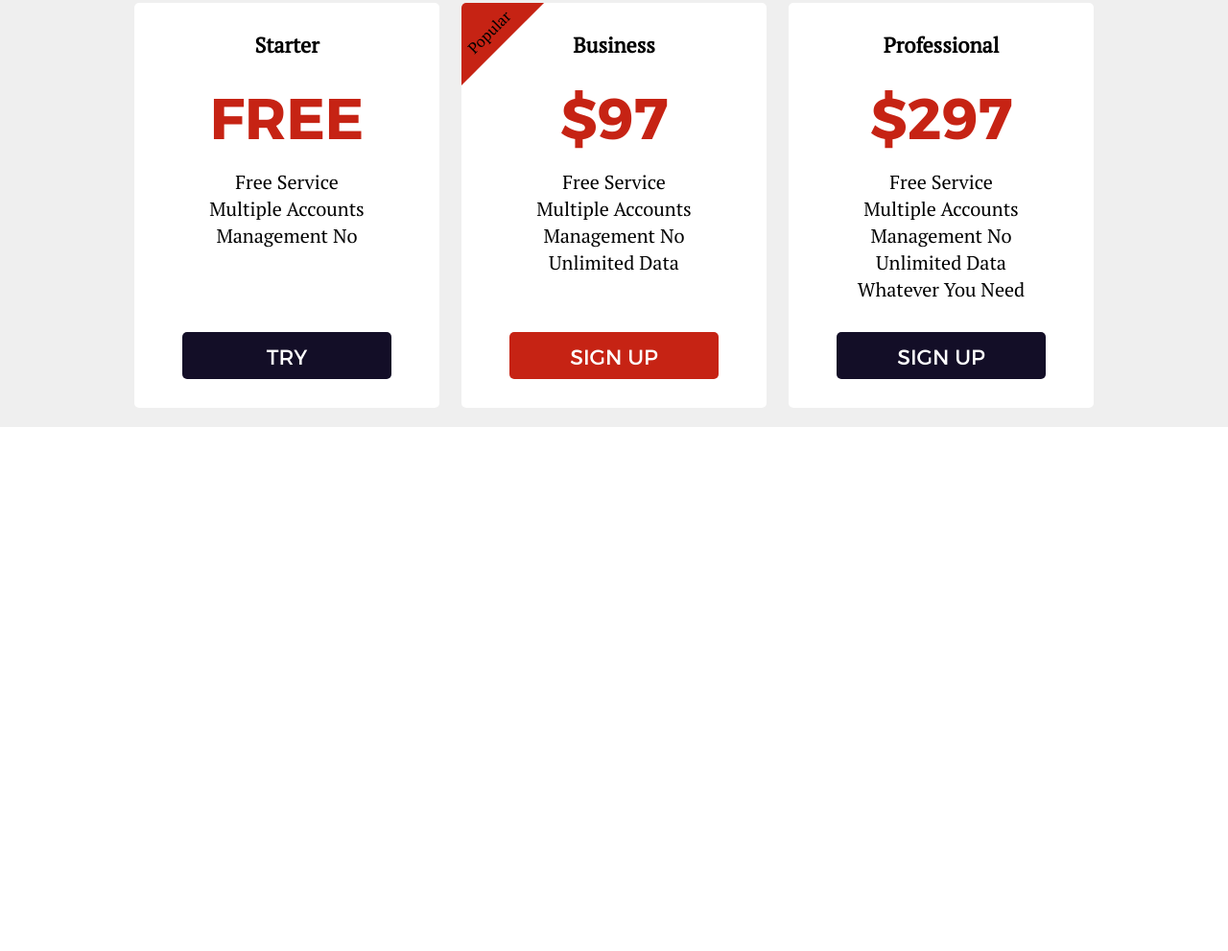
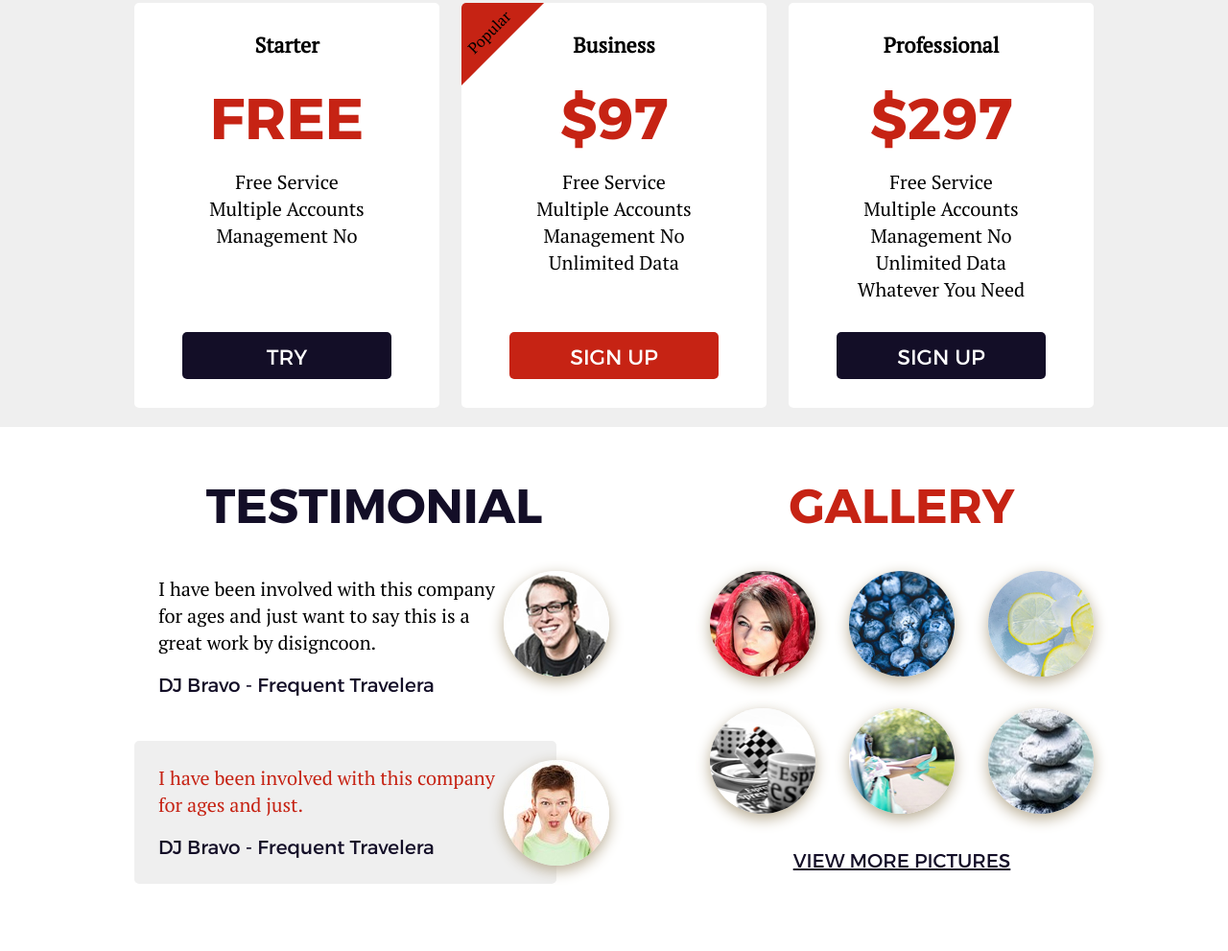
Before and after one commit to roman-stepanov/automotive, a website: page index.html in a window 1280 px wide. Shown: the part 1445-2436 px from the top of the page at 96% size. Before the commit the page ends 1890 px from the top, so only its background shows below. Drawn offline with nearby package versions, Linux system fonts and the light colour scheme; files that its build step writes are made by us from their sources.

Commit message:
Сделал разделы testimonial и gallery

```diff
--- a/index.html
+++ b/index.html
@@ -82,8 +82,6 @@
                 <li>Free Service</li>
                 <li>Multiple Accounts</li>
                 <li>Management No</li>
-                <!-- <li>--</li>
-                <li>--</li> -->
               </ul>
               <a class="btn  btn--blue  pricing__btn" href="#">Try</a>
             </article>
@@ -95,7 +93,6 @@
                 <li>Multiple Accounts</li>
                 <li>Management No</li>
                 <li>Unlimited Data</li>
-                <!-- <li>--</li> -->
               </ul>
               <a class="btn  btn--red  pricing__btn" href="#">Sign Up</a>
             </article>
@@ -114,6 +111,53 @@
           </div>
         </div>
       </section>
+      <div class="reviews-and-gallery">
+        <div class="reviews-and-gallery__container">
+          <section class="testimonial">
+            <h2 class="testimonial__title">Testimonial</h2>
+            <div class="testimonial__list">
+              <div class="testimonial__item">
+                <p class="testimonial__text">
+                  I have been involved with this company for ages and just want to say this is a great work by disigncoon.
+                </p>
+                <b class="testimonial__author">DJ Bravo - Frequent Travelera</b>
+                <img class="testimonial__author-img" src="./img/testimonial1.jpg" width="110" height="110" alt="">
+              </div>
+              <div class="testimonial__item  testimonial__item--gray">
+                <p class="testimonial__text  testimonial__text--red">
+                  I have been involved with this company for ages and just.
+                </p>
+                <b class="testimonial__author">DJ Bravo - Frequent Travelera</b>
+                <img class="testimonial__author-img" src="./img/testimonial2.jpg" width="110" height="110" alt="">
+              </div>
+            </div>
+          </section>
+          <section class="gallery">
+            <h2 class="gallery__title">Gallery</h2>
+            <div class="gallery__previews">
+              <a class="gallery__preview-link" href="#">
+                <img class="gallery__preview-img" src="./img/gallery-preview1.jpg" width="110" height="110" alt="">
+              </a>
+              <a class="gallery__preview-link" href="#">
+                <img class="gallery__preview-img" src="./img/gallery-preview2.jpg" width="110" height="110" alt="">
+              </a>
+              <a class="gallery__preview-link" href="#">
+                <img class="gallery__preview-img" src="./img/gallery-preview3.jpg" width="110" height="110" alt="">
+              </a>
+              <a class="gallery__preview-link" href="#">
+                <img class="gallery__preview-img" src="./img/gallery-preview4.jpg" width="110" height="110" alt="">
+              </a>
+              <a class="gallery__preview-link" href="#">
+                <img class="gallery__preview-img" src="./img/gallery-preview5.jpg" width="110" height="110" alt="">
+              </a>
+              <a class="gallery__preview-link" href="#">
+                <img class="gallery__preview-img" src="./img/gallery-preview6.jpg" width="110" height="110" alt="">
+              </a>
+            </div>
+            <a class="gallery__link" href="#">View more pictures</a>
+          </section>
+        </div>
+      </div>
     </main>
   </body>
 </html>
--- /dev/null
+++ b/less/blocks/gallery.less
@@ -0,0 +1,47 @@
+.gallery {
+  width: 400px;
+}
+
+.gallery__title {
+  color: @clr_red;
+  font-family: @fnt_Montserrat;
+  font-size: 50px;
+  font-weight: 700;
+  line-height: 80px;
+  text-align: center;
+  text-transform: uppercase;
+  margin: 0;
+  padding: 0;
+}
+
+.gallery__previews {
+  display: flex;
+  flex-wrap: wrap;
+  justify-content: space-between;
+  margin: 0px;
+  padding: 30px 0px 0px 0px;
+}
+
+.gallery__preview-link {
+  margin: 0px 0px 30px 0px;
+}
+
+.gallery__preview-img {
+  margin: 0;
+  padding: 0;
+  border-radius: 50%;
+  box-shadow: 0 5px 15px 0px #b8ac93;
+}
+
+.gallery__link {
+  display: block;
+  color: @clr_dark-blue;
+  font-family: @fnt_Montserrat;
+  font-size: 20px;
+  font-weight: 400;
+  line-height: 28px;
+  text-align: center;
+  text-transform: uppercase;
+  margin: 0;
+  padding: 0;
+}
--- /dev/null
+++ b/less/blocks/reviews-and-gallery.less
@@ -0,0 +1,11 @@
+.reviews-and-gallery {
+
+}
+
+.reviews-and-gallery__container {
+  display: flex;
+  justify-content: space-between;
+  margin: 0 auto;
+  padding: 40px 0px 50px 0px;
+  width: @min-width;
+}
--- /dev/null
+++ b/less/blocks/testimonial.less
@@ -0,0 +1,63 @@
+.testimonial {
+  width: 500px;
+}
+
+.testimonial__title {
+  color: @clr_dark-blue;
+  font-family: @fnt_Montserrat;
+  font-size: 50px;
+  font-weight: 700;
+  line-height: 80px;
+  text-align: center;
+  text-transform: uppercase;
+  margin: 0;
+  padding: 0;
+}
+
+.testimonial__list {
+  padding: 10px 0px 0px 0px;
+}
+
+.testimonial__item {
+  position: relative;
+  margin: 0px 0px 20px 0px;
+  padding: 25px 60px 25px 25px;
+  min-height: 90px;
+  width: 355px;
+  border-radius: 5px;
+  background-color: @clr_white;
+
+  &--gray {
+    background-color: @clr_gray;
+  }
+}
+
+.testimonial__text {
+  font-size: 20px;
+  line-height: 28px;
+  margin: 0;
+  padding: 0;
+
+  &--red {
+    color: @clr_red;
+  }
+}
+
+.testimonial__author {
+  display: block;
+  color: @clr_dark-blue;
+  font-family: @fnt_Montserrat;
+  font-size: 20px;
+  font-weight: 400;
+  line-height: 28px;
+  margin: 0;
+  padding: 15px 0px 0px 0px;
+}
+
+.testimonial__author-img {
+  position: absolute;
+  top: 20px;
+  right: -55px;
+  border-radius: 50%;
+  box-shadow: 0 5px 15px 0px #b8ac93;
+}
--- a/less/style.less
+++ b/less/style.less
@@ -9,3 +9,6 @@
 @import "blocks/our-services.less";
 @import "blocks/our-story.less";
 @import "blocks/pricing.less";
+@import "blocks/reviews-and-gallery.less";
+@import "blocks/testimonial.less";
+@import "blocks/gallery.less";
```
